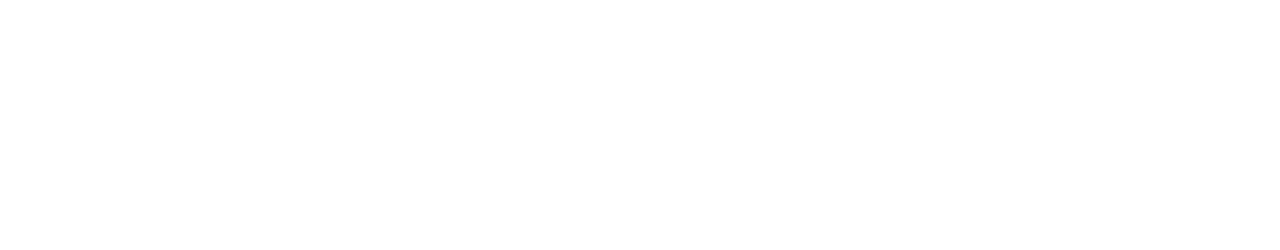
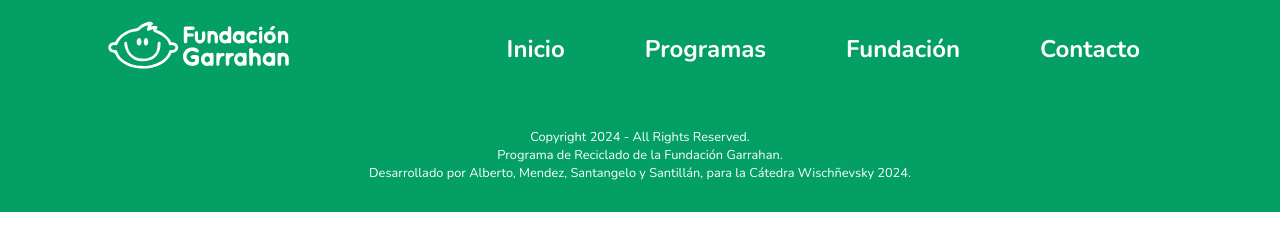
Before and after one commit to Compu3Unla/reciclaje-garrahan-2024-1, a plain HTML site: page index.html in a window 1280 px wide. Drawn offline with nearby package versions, Linux system fonts and the light colour scheme.

Commit message:
navegador y footer

```diff
--- a/estilos.css
+++ b/estilos.css
@@ -1,10 +1,60 @@
 @charset "utf-8";
 /* CSS Document */
-
+@import url('https://fonts.googleapis.com/css2?family=Nunito:ital,wght@0,200..1000; 1,200..1000&family=Poppins:wght@300; 400; 500; 700&display=swap');
+@import url('https://fonts.googleapis.com/css2?family=Nunito+Sans:ital,opsz,wght@0,6..12,200..1000;1,6..12,200..1000&family=Nunito:ital,wght@0,200..1000;1,200..1000&family=Poppins:wght@300;400;500;700&display=swap');
 * {
     margin: 0px;
-    padding: 0px;
     list-style: none;
     text-decoration: none;
     box-sizing: border-box;
 }
+#cabecera {
+    font-family: "Nunito";
+    font-weight: bold;
+    font-size: 1.5em;
+    width: 100%;
+    padding: 8px 100px;
+    background: #039F64 ;
+    backdrop-filter: blur(10px);
+}
+.contenedor {
+    display: flex;
+    align-items: center;
+    justify-content: space-between;
+}
+.botonera a {
+    text-decoration: none;
+    color: white;
+    padding: 5px 10px;
+}
+.botonera a:hover {
+    color:#039F64 ;
+    background-color: white;
+    border-radius: 30px;
+}
+div img:hover {
+    transform: scale(1.1);
+}
+nav ul {
+    width: 100%;
+    padding: 25px 0px;
+    display: flex;
+    flex-direction: row;
+}
+nav li {
+    padding: 0 30px;
+}
+
+footer {
+    font-family: "Nunito";
+    font-weight: normal;
+    font-size: 0.8em;
+    color: white;
+    display:flex;
+    justify-content: center;
+    align-items:center;
+    text-align: center;
+    margin: 0px;
+    padding: 30px;
+    background-color: #039F64;
+}
--- a/index.html
+++ b/index.html
@@ -9,8 +9,20 @@
 </head>
 
 <body>
-    <header>
-
+    <header id="cabecera">
+        <div class="contenedor">
+            <a href="index.html">
+                <img src="img/SVG/logo_garrahan_completo.svg" width="203px" height="56px">
+            </a>
+            <nav class="botonera">
+                <ul>
+                    <li><a href="index.html">Inicio</a></li>
+                    <li><a href="programas.html">Programas</a></li>
+                    <li><a href="fundacion.html">Fundación</a></li>
+                    <li><a href="contacto.html">Contacto</a></li>
+                </ul>
+            </nav>
+        </div>
     </header>
 
     <main>
@@ -18,7 +30,11 @@
     </main>
 
     <footer>
-
+        <section>
+            <p>Copyright 2024 - All Rights Reserved.</p>
+            <p>Programa de Reciclado de la Fundación Garrahan.</p>
+            <p>Desarrollado por Alberto, Mendez, Santangelo y Santillán, para la Cátedra Wischñevsky 2024.</p>
+        </section>
     </footer>
 </body>
 
```
Also changed, not shown: contacto.html (+19 -3 lines), fundacion.html (+19 -3 lines), programas.html (+19 -3 lines).
